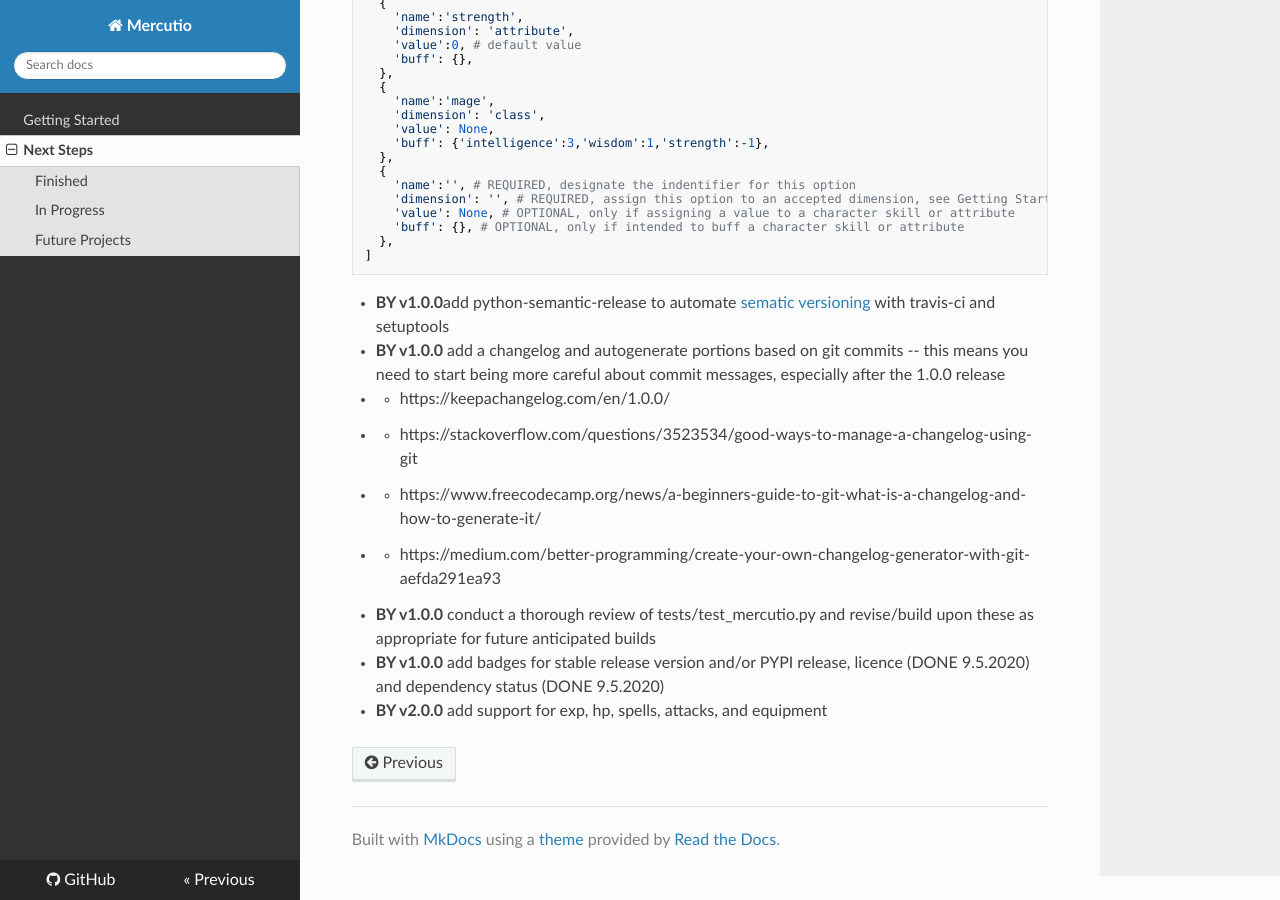
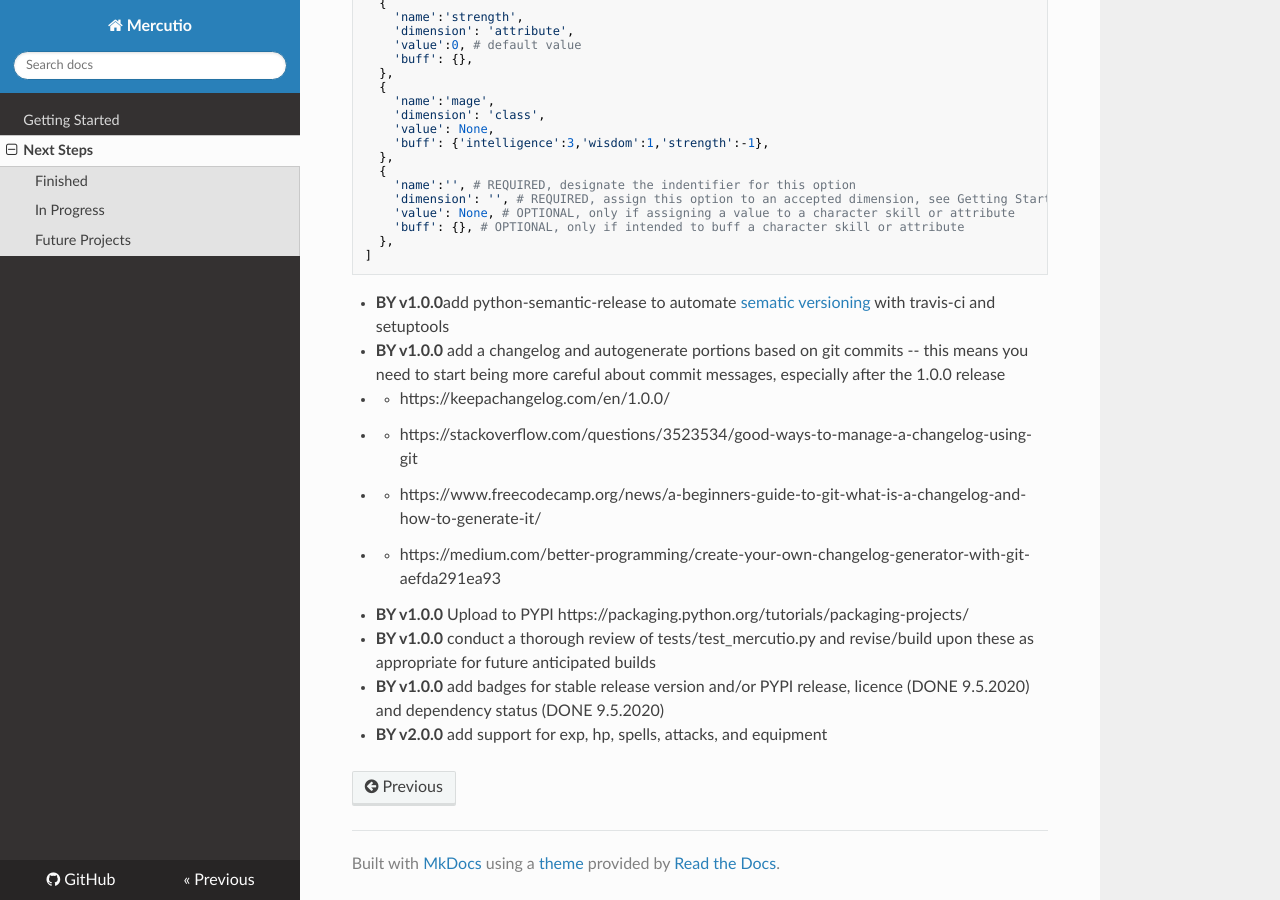
Before and after one commit to signebedi/mercutio, an MkDocs documentation site: the page built from docs/future.md, in a window 1280 px wide and 900 px high, scrolled down 1120 px. Built offline with MkDocs 1.6.1, drawn with Linux system fonts in a browser that asks for light colours; nearby versions of some CDN libraries.

Commit message:
updated future

```diff
--- a/docs/future.md
+++ b/docs/future.md
@@ -56,6 +56,7 @@ default_dimension_options = [
 * * https://stackoverflow.com/questions/3523534/good-ways-to-manage-a-changelog-using-git
 * * https://www.freecodecamp.org/news/a-beginners-guide-to-git-what-is-a-changelog-and-how-to-generate-it/
 * * https://medium.com/better-programming/create-your-own-changelog-generator-with-git-aefda291ea93
+* **BY v1.0.0** Upload to PYPI https://packaging.python.org/tutorials/packaging-projects/
 * **BY v1.0.0** conduct a thorough review of tests/test_mercutio.py and revise/build upon these as appropriate for future anticipated builds
 * **BY v1.0.0** add badges for stable release version and/or PYPI release, licence (DONE 9.5.2020) and dependency status (DONE 9.5.2020)
 * **BY v2.0.0** add support for exp, hp, spells, attacks, and equipment
```
